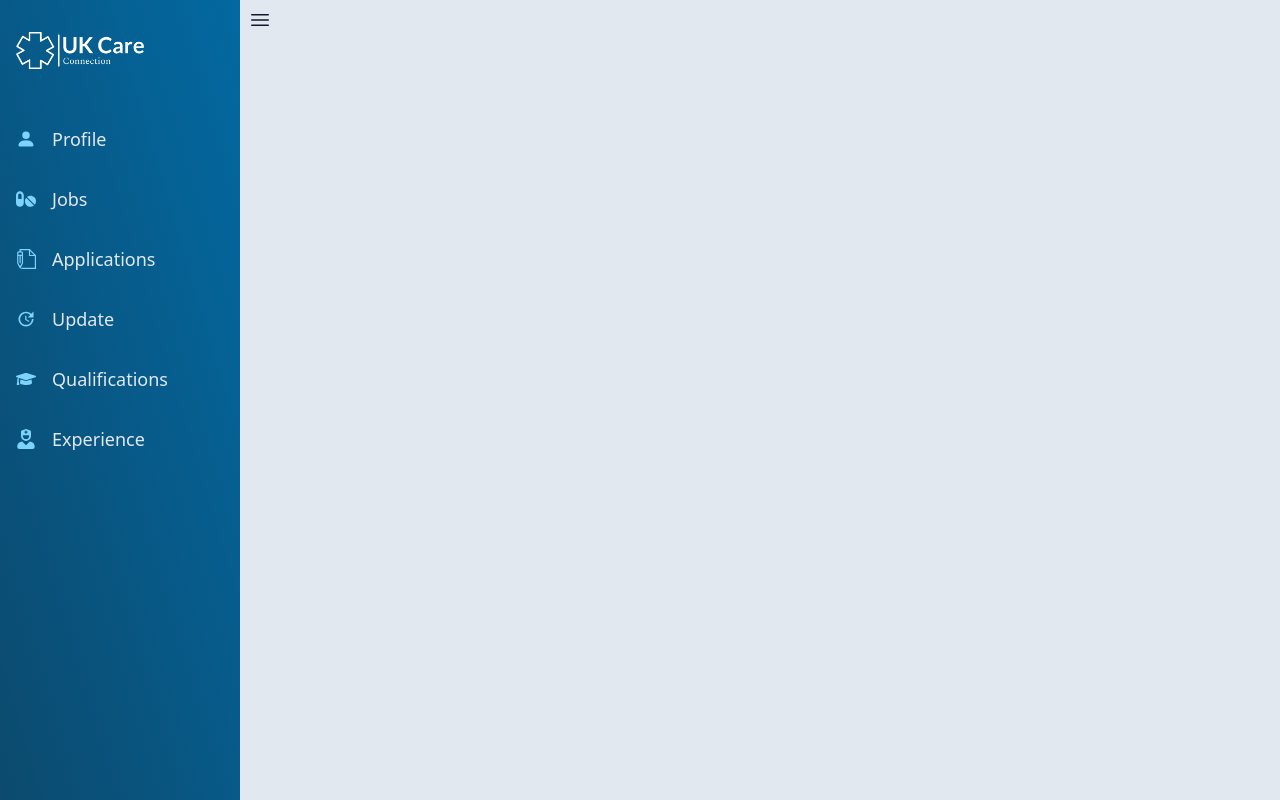
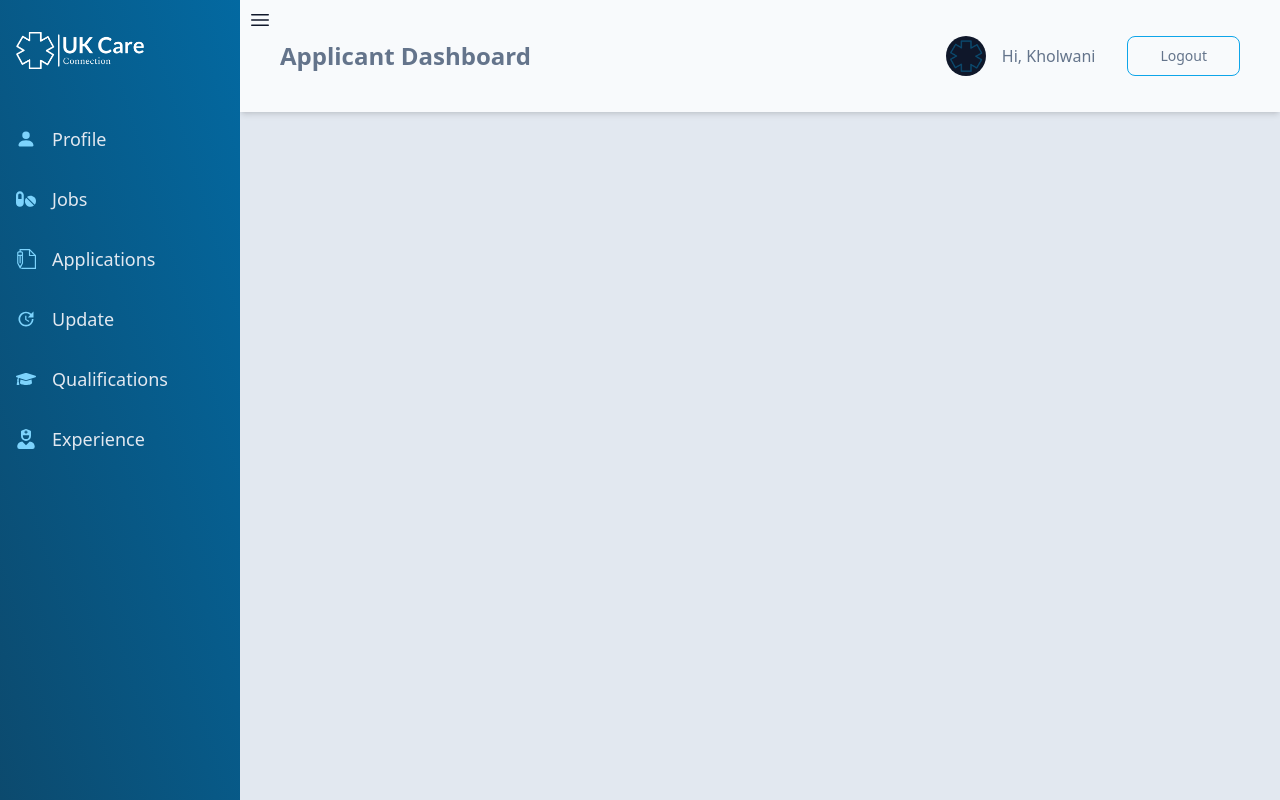
Before and after one commit to khomabhena/ukc-nextjs-tailwind, a Next.js app: page / in a window 1280 px wide. Built offline with nearby package versions, Linux system fonts and the light colour scheme.

Commit message:
Created the nav section

```diff
--- a/components/DashBoard/Container.js
+++ b/components/DashBoard/Container.js
@@ -1,11 +1,13 @@
 import React, { useEffect } from 'react'
 import { useStateContext } from '../Context/StateContext'
+import Navbar from './Navbar'
 
 const Container = ({children}) => {
   const {expanded} = useStateContext()
 
   return (
     <div className={`absolute h-full w-full left-0 top-0 ${expanded ? 'md:pl-60' : 'md:pl-0'}`}>
+        <Navbar />
         {children}
     </div>
   )
--- /dev/null
+++ b/components/DashBoard/Navbar.js
@@ -0,0 +1,19 @@
+import React from 'react'
+
+const Navbar = () => {
+  return (
+    <div className='bg-slate-50 h-28 shadow-md px-10 flex items-center justify-between'>
+        <div className='invisible md:visible font-semibold text-slate-500 text-2xl'>Applicant Dashboard</div>
+        <div className='flex gap-8'>
+            <div className='flex items-center gap-4'>
+                <img className='h-10 w-10 bg-cover bg-slate-900 rounded-full' src='/ukc-favicon-color.png' alt='image'  />
+                <span className='fon font-medium text-slate-500'>Hi, Kholwani</span>
+            </div>
+            <button className='cursor-pointer border border-sky-500
+            rounded-lg px-8 font-medium text-sm text-slate-500 '>Logout</button>
+        </div>
+    </div>
+  )
+}
+
+export default Navbar
```
